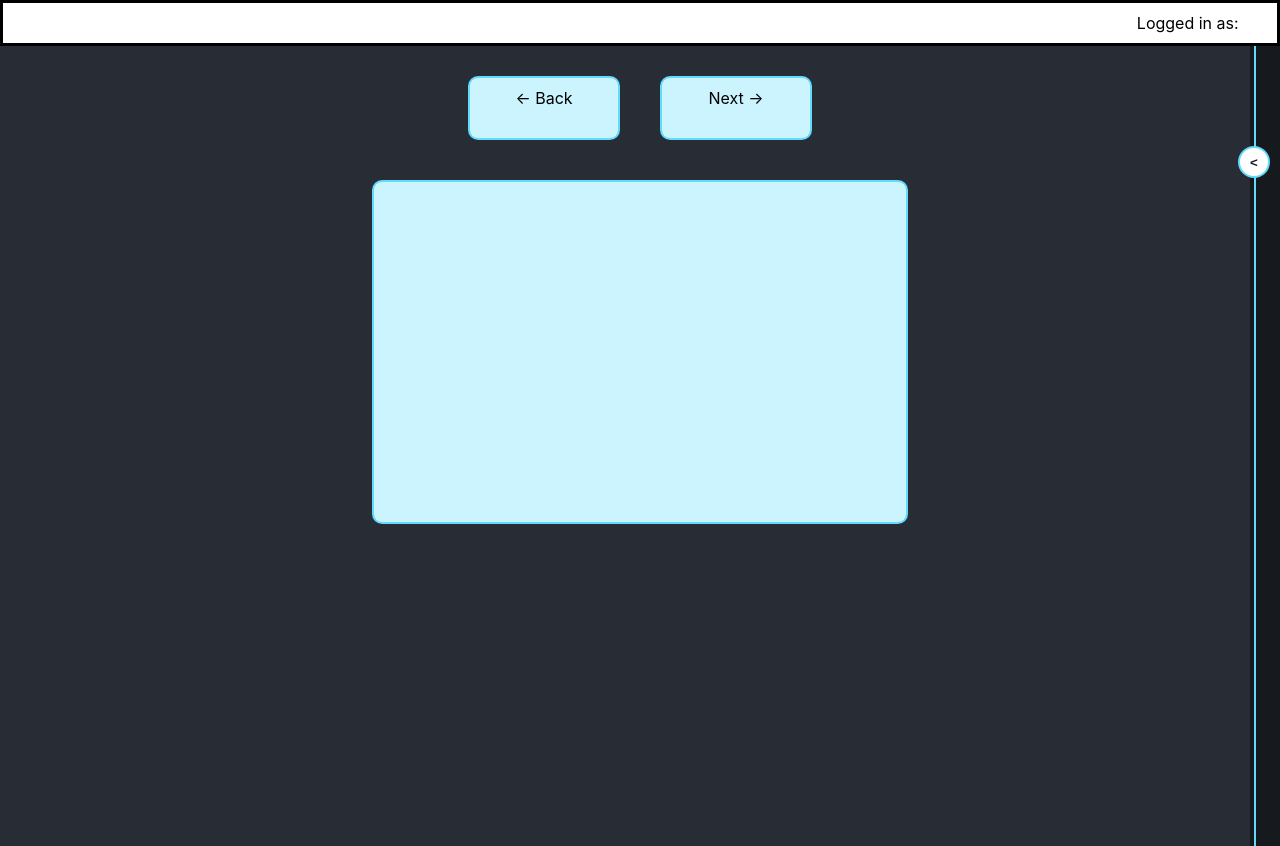
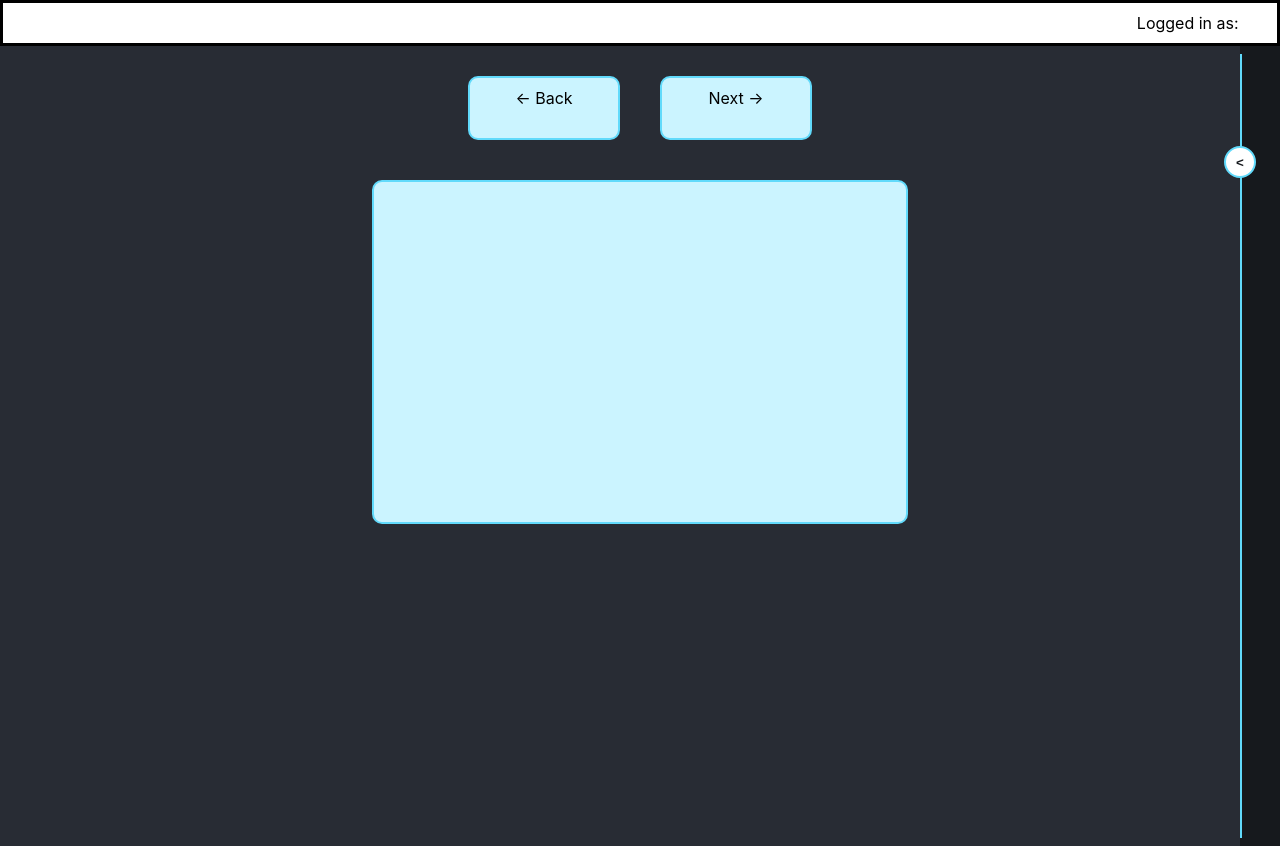
Before and after one commit to szkola-reacta/react-flashcards, a React (Create React App) app: page / in a window 1280 px wide. Shown: the top 846 px of the page. Built offline with nearby package versions, Linux system fonts and the light colour scheme; no server answers; the database is empty.

Commit message:
Added drawer resize

```diff
--- a/src/Components/Drawer/Drawer.js
+++ b/src/Components/Drawer/Drawer.js
@@ -1,36 +1,50 @@
-import { useState } from 'react';
+import { useState, useCallback } from 'react';
 import styled, { css } from 'styled-components';
 import GlobalColors from '../../theme/colors';
+
+const defaultWidth = 300;
+const minWidthPx = 150;
+const maxWidthPercent = 0.6;
+const collapsedWidth = 40;
 
 const Container = styled.div`
     display: flex;
     position: absolute;
-    left: calc(100% - 300px);
+    left: calc(100% - ${(props) => props.width}px);
     top: 0;
     height: 100%;
-    width: 300px;
+    width: ${(props) => props.width}px;
     margin-top: calc(5vh + 6px);
     background-color: ${GlobalColors.bgDark};
-    transform: translateX(270px);
+    transform: translateX(${(props) => props.width - collapsedWidth}px);
     transition: transform 150ms ease;
     ${(props) => props.expanded && css`transform: translateX(0px);`};
+    user-select: none;
 `;
 
 const DrawerResizeLine = styled.div`
-    position: relative;
-    left: -4px;
-    width: 2px;
-    background: ${GlobalColors.primary};
-    margin: 0 8px;
+    width: 0px;
+    margin: 8px 0;
+    border: 1px solid ${GlobalColors.primary};
+    cursor: ew-resize;
+    user-select: none;
+    transition: all 80ms ease-in-out;
+    ${(props) =>
+        props.expanded &&
+        css`
+            &:hover {
+                box-shadow: 0px 0px 2px 2px ${GlobalColors.primary};
+            }
+        `};
 `;
 
 const Chevron = styled.button`
     position: absolute;
-    left: -12px;
+    left: -16px;
     width: 32px;
     top: 100px;
     height: 32px;
-    background: white;
+    background: ${GlobalColors.contrastText};
     border: 2px solid ${GlobalColors.primary};
     color: ${GlobalColors.bgDark};
     font-weight: 700;
@@ -38,18 +52,25 @@ const Chevron = styled.button`
     opacity: ${(props) => (props.show ? '1' : '0')};
     ${(props) => props.expanded && css`transform: rotate(180deg);`};
     transition: all 150ms ease;
+
+    &:hover {
+        background: ${GlobalColors.primary};
+        color: ${GlobalColors.contrastText};
+    }
 }
 `;
 
 const Content = styled.div`
     width: 100%;
-    padding: 16px;
+    margin-left: ${collapsedWidth / 2}px;
+    padding: 32px 16px;
     color: ${GlobalColors.contrastText};
 `;
 
 const Drawer = ({ children }) => {
     const [ expanded, setExpanded ] = useState(false);
     const [ hoovering, setHoovering ] = useState(false);
+    const [ drawerWidth, setDrawerWidth ] = useState(defaultWidth);
 
     const handleChevronClick = () => {
         setExpanded((prev) => !prev);
@@ -62,9 +83,33 @@ const Drawer = ({ children }) => {
         setHoovering(false);
     };
 
+    const handleMouseDown = (e) => {
+        // if (!expanded) return;
+        document.addEventListener('mouseup', handleMouseUp, true);
+        document.addEventListener('mousemove', handleMouseMove, true);
+    };
+
+    const handleMouseUp = () => {
+        document.removeEventListener('mouseup', handleMouseUp, true);
+        document.removeEventListener('mousemove', handleMouseMove, true);
+    };
+
+    const handleMouseMove = useCallback((e) => {
+        const newWidth = window.innerWidth - e.screenX;
+        if (newWidth < minWidthPx) setExpanded(false);
+        if (newWidth > minWidthPx && newWidth < window.innerWidth * maxWidthPercent) {
+            setDrawerWidth(newWidth);
+        }
+    }, []);
+
     return (
-        <Container onPointerEnter={onContainerEnter} onPointerLeave={onContainerLeave} expanded={expanded || hoovering}>
-            <DrawerResizeLine />
+        <Container
+            onPointerEnter={onContainerEnter}
+            onPointerLeave={onContainerLeave}
+            expanded={expanded || hoovering}
+            width={drawerWidth}
+        >
+            <DrawerResizeLine expanded={expanded} onMouseDown={handleMouseDown} />
             <Chevron expanded={expanded} show={!(expanded && !hoovering)} onClick={handleChevronClick}>
                 {'<'}
             </Chevron>
```
